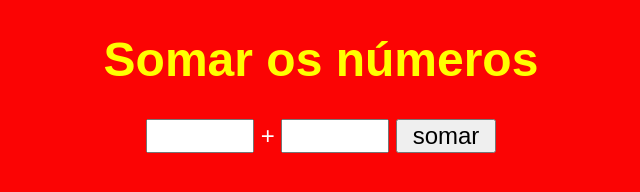
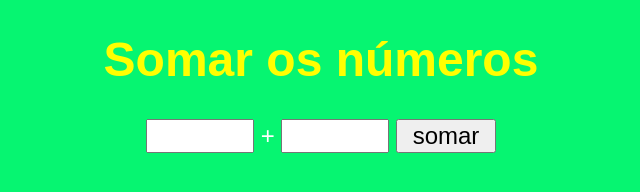
Before and after one commit to leandro-porciuncula/calculadora, a plain HTML site: page index.html in a window 1280 px wide. Shown: the whole page, without its empty margins (319-959 px from the left). Drawn offline with Linux system fonts and the light colour scheme.

Commit message:
background verde

```diff
--- a/index.html
+++ b/index.html
@@ -9,7 +9,7 @@
             color: yellow;
         }
         body {
-            background: rgb(251, 4, 4);
+            background: rgb(6, 245, 113);
             font: normal 18pt arial ;
             color: white;
             text-align: center;
```
